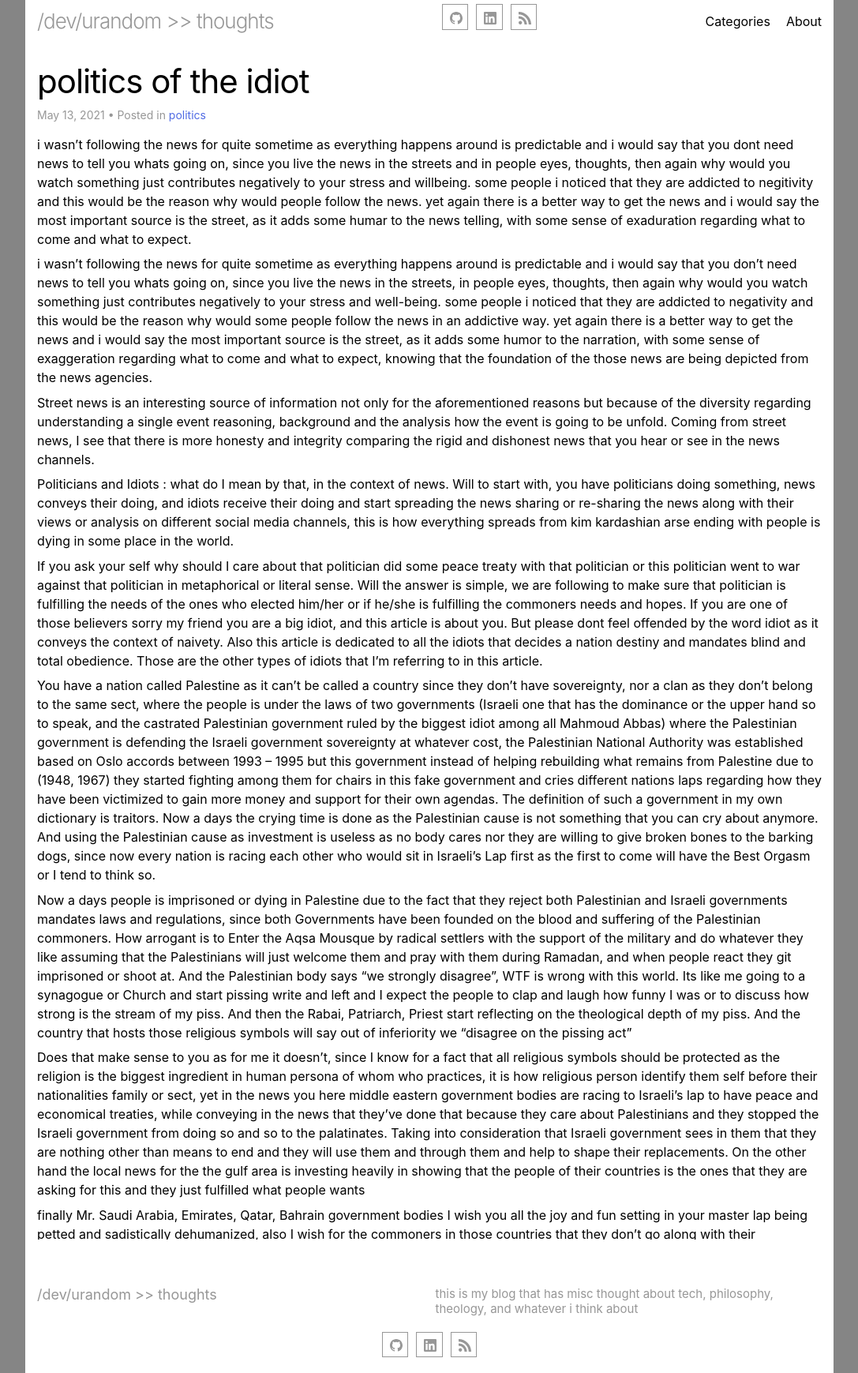
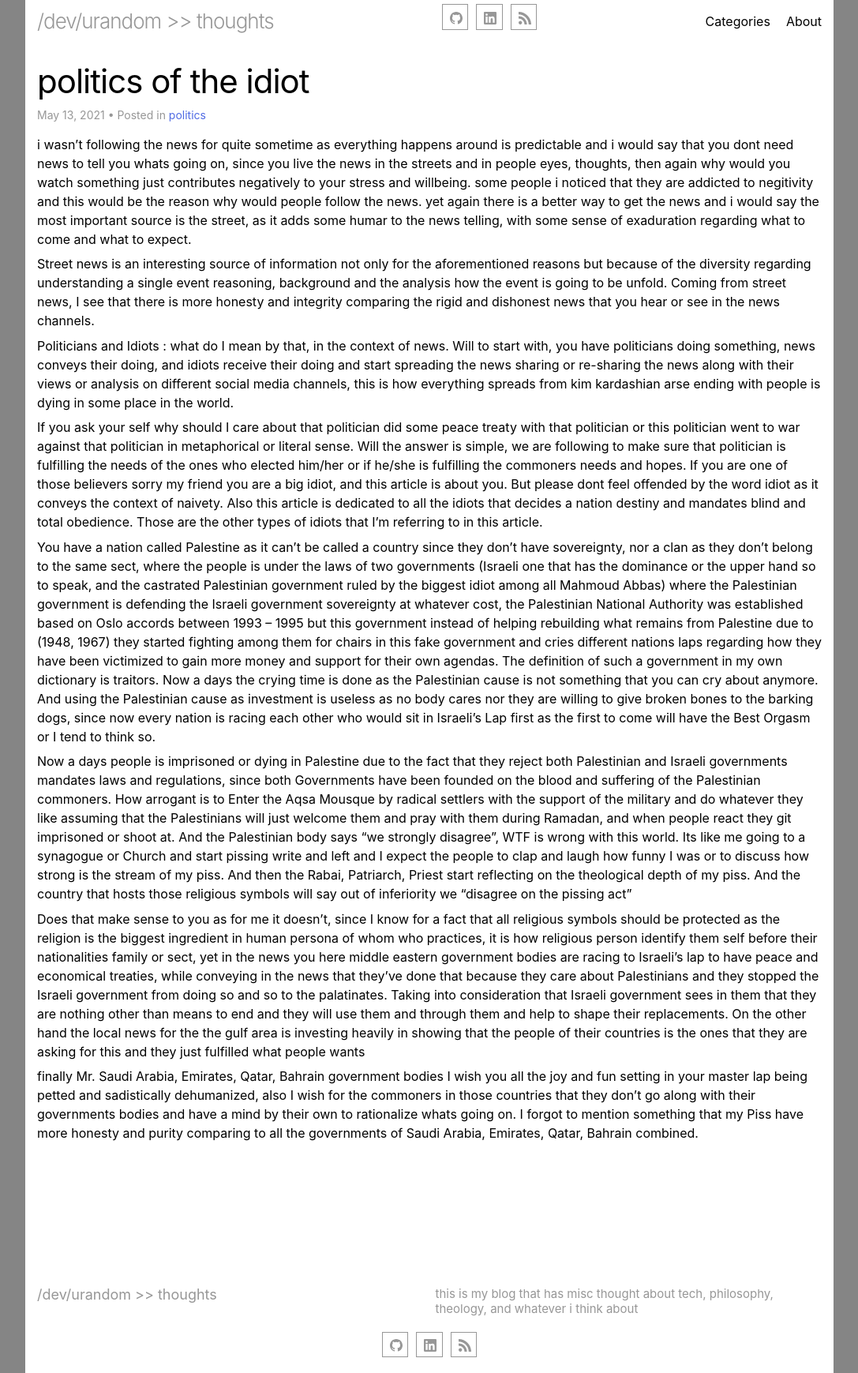
Before and after one commit to sghaida/sghaida.github.io, a Jekyll site: the page built from _posts/2021-5-13-politics-of-the-idiots.markdown, in a window 1280 px wide. Shown: the whole page at 79% size, without its empty margins (96-1183 px from the left). Built offline with Jekyll 4.4.1, drawn with Linux system fonts in a browser that asks for light colours.

Commit message:
fix article

```diff
--- a/_posts/2021-5-13-politics-of-the-idiots.markdown
+++ b/_posts/2021-5-13-politics-of-the-idiots.markdown
@@ -7,9 +7,6 @@
 
 
 i wasn't following the news for quite sometime as everything happens around is predictable and i would say that you dont need news to tell you whats going on, since you live the news in the streets and in people eyes, thoughts, then again why would you watch something just contributes negatively to your stress and willbeing. some people i noticed that they are addicted to negitivity and this would be the reason why would people follow the news. yet again there is a better way to get the news and i would say the most important source is the street, as it adds some humar to the news telling, with some sense of exaduration regarding what to come and what to expect.
-
-
-i wasn't following the news for quite sometime as everything happens around is predictable and i would say that you don't need news to tell you whats going on, since you live the news in the streets, in people eyes, thoughts, then again why would you watch something just contributes negatively to your stress and well-being. some people i noticed that they are addicted to negativity and this would be the reason why would some people follow the news in an addictive way. yet again there is a better way to get the news and i would say the most important source is the street, as it adds some humor to the narration, with some sense of exaggeration regarding what to come and what to expect, knowing that the foundation of the those news are being depicted from the news agencies.
 
 
 Street news is an interesting source of information not only for the aforementioned reasons but because of the diversity regarding understanding a single event reasoning, background and the analysis how the event is going to be unfold. Coming from street news, I see that there is more honesty and integrity comparing the rigid and dishonest news that you hear or see in the news channels.
```
